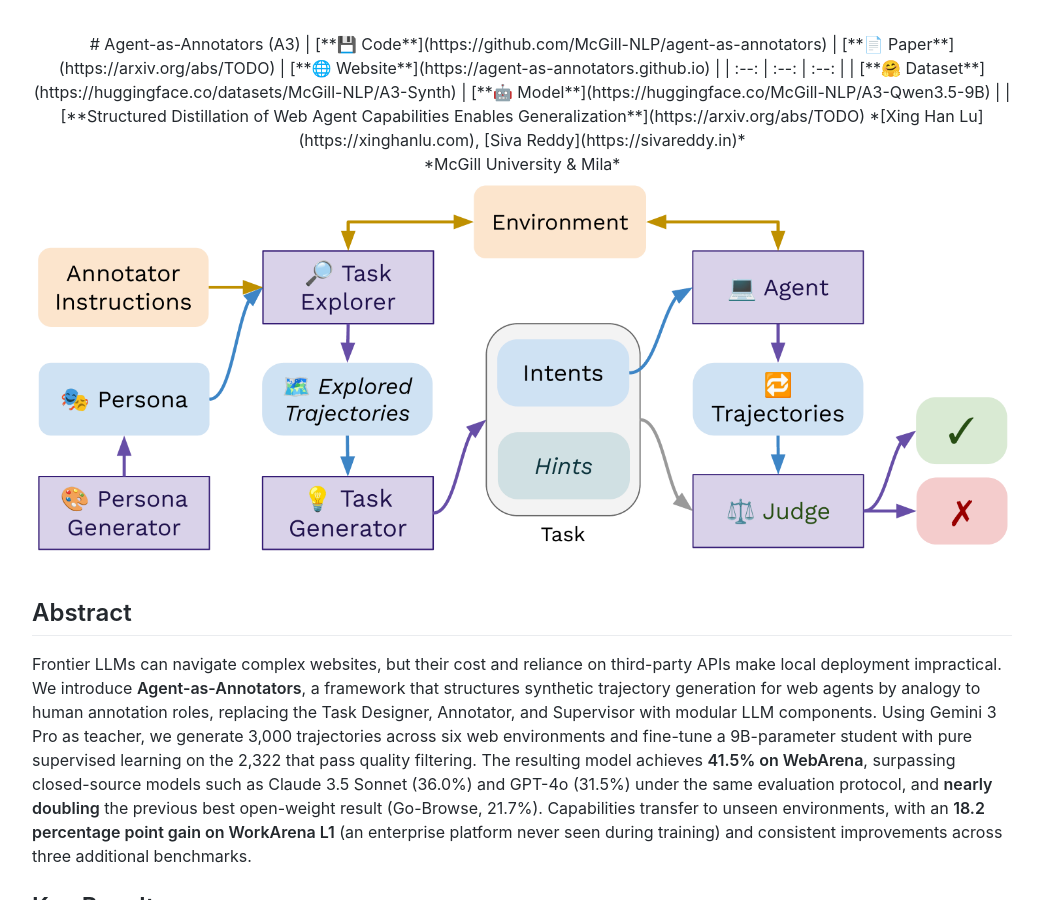
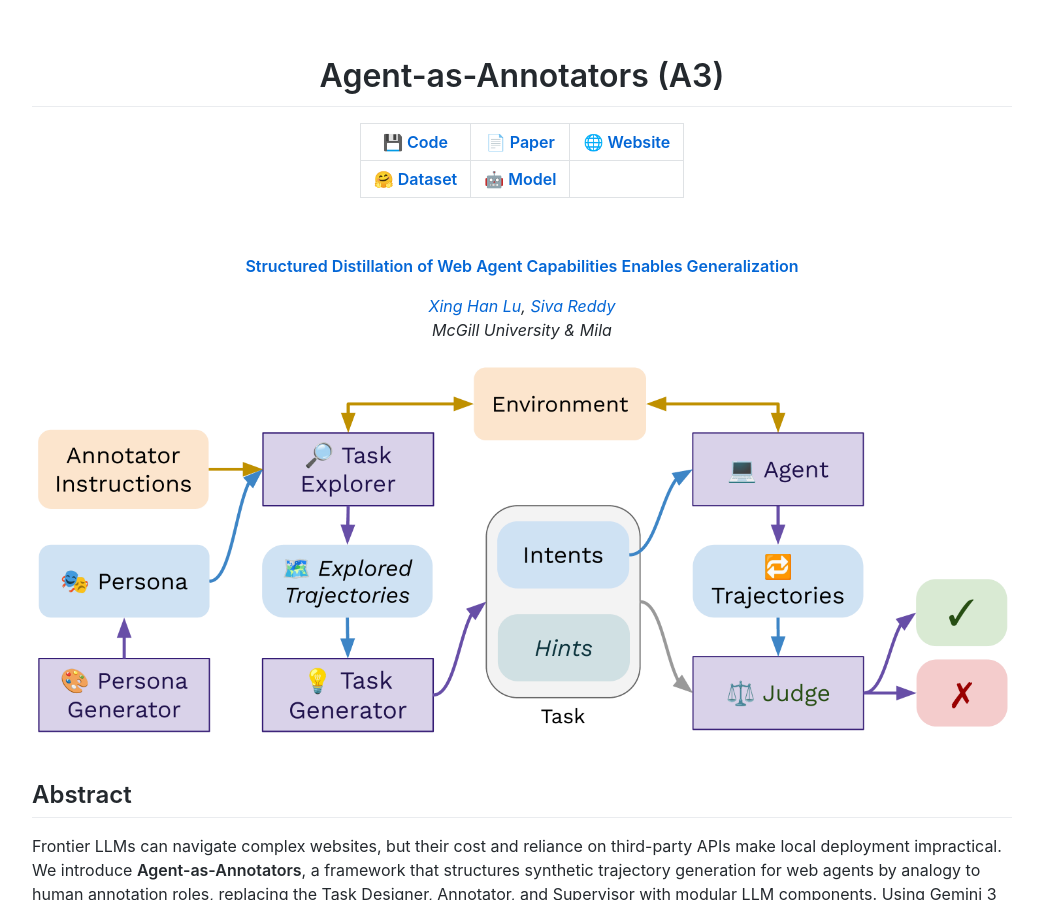
Before and after one commit to agent-as-annotators/agent-as-annotators.github.io, a Jekyll site: the page built from index.markdown, in a window 1280 px wide and 900 px high. Shown: the whole window, without its empty margins (118-1158 px from the left). Built offline with Jekyll 4.4.1, drawn with Linux system fonts in a browser that asks for light colours.

Commit message:
Fix: add markdown=1 to div so nav table renders properly

```diff
--- a/index.markdown
+++ b/index.markdown
@@ -2,7 +2,7 @@
 layout: default
 ---
 
-<div align="center">
+<div align="center" markdown="1">
 
 # Agent-as-Annotators (A3)
 
```
